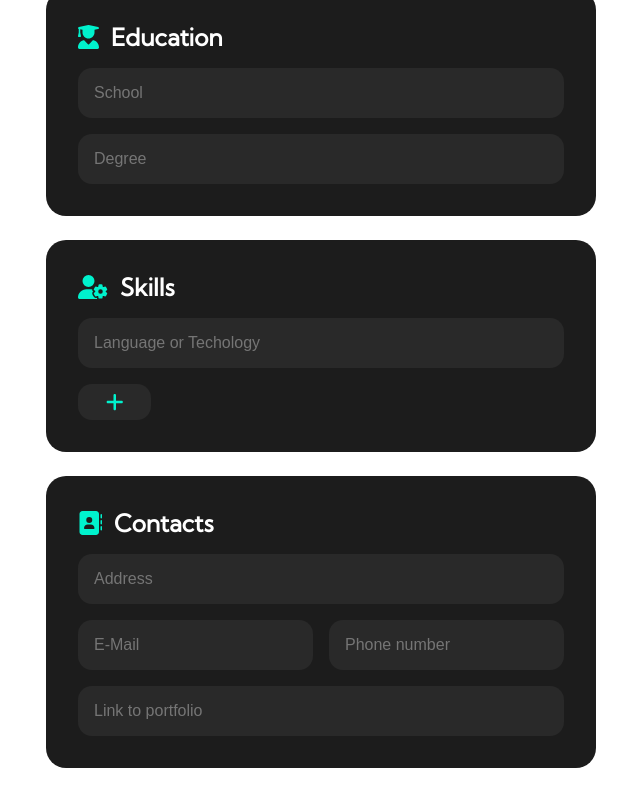
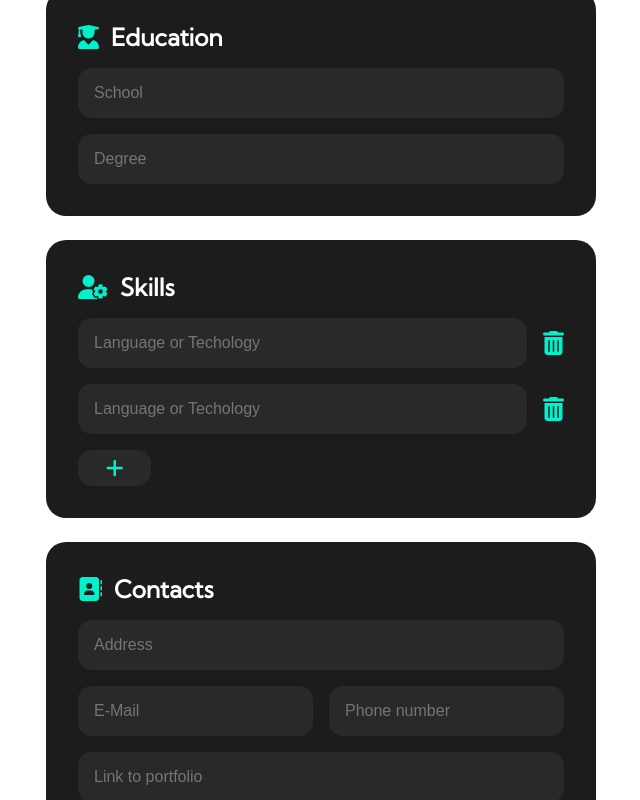
Before and after one commit to Ro-yeee/Resume-App, a React (Vite) app: page / in a window 1280 px wide. Both pictures are taken after a click on the button 433 px from the left and 1110 px from the top of the page. Shown: the part 708-1508 px from the top of the page, without its empty margins (319-959 px from the left). Built offline with nearby package versions, Linux system fonts and the light colour scheme.

Commit message:
Add skill button implemented.
pressing the add skill button now reneders new input fields for skill
(only upto a maximum of 12 elements).

```diff
--- a/package.json
+++ b/package.json
@@ -15,7 +15,8 @@
     "@fortawesome/free-solid-svg-icons": "^6.4.0",
     "@fortawesome/react-fontawesome": "^0.2.0",
     "react": "^18.2.0",
-    "react-dom": "^18.2.0"
+    "react-dom": "^18.2.0",
+    "uuid": "^9.0.0"
   },
   "devDependencies": {
     "@types/react": "^18.2.15",
--- a/src/App.css
+++ b/src/App.css
@@ -289,6 +289,8 @@ textarea:focus ,textarea:hover{
 .skillRow{
     display: flex;
     gap: 1rem;
+    justify-content: center;
+    align-items: center;
 }
 
 .skillRow > input{
@@ -303,7 +305,7 @@ textarea:focus ,textarea:hover{
     transition: 300ms ease-in-out;
 }
 
-.AddBtn{
+.Btn{
     display: flex;
     justify-content: center;
     align-items: center;
@@ -318,7 +320,7 @@ textarea:focus ,textarea:hover{
     cursor: pointer;
 }
 
-.AddBtn:hover{
+.Btn:hover{
     background: #01f351;
 }
 
@@ -326,11 +328,11 @@ textarea:focus ,textarea:hover{
     transition: 300ms ease-in-out;
 }
 
-.AddBtn:hover .AddSymbol{
+.Btn:hover .AddSymbol{
     color: black;
 }
 
-.AddBtn:active{
+.Btn:active{
     transform: scale(0.8);
 }
 
--- a/src/App.jsx
+++ b/src/App.jsx
@@ -6,6 +6,7 @@ import ExperienceForm from './components/ExperienceForm'
 import EducationForm from './components/EducationForm'
 import ContactForm from './components/ContactForm'
 import SkillsSection from './components/SkillsSection'
+import { v4 as uuidv4 } from 'uuid'
 
 function App() {
   const [data,setData] = useState({fileName: "",
@@ -51,6 +52,12 @@ function App() {
                                         name: "Link to portfolio",
                                         text: ""
                                       }
+                                    ],
+                                   skills:[
+                                      {
+                                        id : uuidv4(),
+                                        name: ""
+                                      }
                                     ]
                                   })
 
@@ -72,6 +79,15 @@ function App() {
     })
   }
 
+  const addSkill = () =>{
+    setData({...data,skills : [...data.skills ,{id: uuidv4(),name: ""}]})
+    console.log(data)
+  }
+
+  const removeSkill = () =>{
+
+  }
+
   return (
     <div className='App'>
       <div className='fields'>
@@ -83,7 +99,10 @@ function App() {
         <EducationForm
             data={data}
             handleData={handleData}/>
-        <SkillsSection/>
+        <SkillsSection
+            data={data}
+            addSkill={addSkill}
+            removeSkill={removeSkill}/>
         <ContactForm
             data={data}
             handleData={handleData}/>
--- a/src/components/SkillsSection.jsx
+++ b/src/components/SkillsSection.jsx
@@ -1,23 +1,29 @@
 import { FontAwesomeIcon } from "@fortawesome/react-fontawesome"
-import { faUserGear,faPlus } from "@fortawesome/free-solid-svg-icons"
+import { faUserGear,faPlus,faTrashCan } from "@fortawesome/free-solid-svg-icons"
 
-function SkillsSection() {
+function SkillsSection({data,addSkill,removeSkill}) {
   return (
     <div className="SkillsSection">
         <h2 className="heading">
             <FontAwesomeIcon icon={faUserGear} className="iconNotClickable" />
             Skills
         </h2>
-        <div className="skillRow">
+        {
+            data.skills.map((skill,index) =>(
+                <div className="skillRow" key={skill.id}>
                     <input
                         type="text"
                         placeholder="Language or Techology"/>
-            <>
-            </>
+                    {data.skills.length > 1 && <FontAwesomeIcon onClick={removeSkill} icon={faTrashCan} size="xl" className="icon"/> }
                 </div>
-        <button className="AddBtn">
+                ))
+        }
+        {
+            data.skills.length < 12 &&
+            <button className="Btn" onClick={addSkill}>
                 <FontAwesomeIcon icon={faPlus} size="xl" className="iconNotClickable AddSymbol"/>
             </button>
+         }
     </div>
   )
 }
```
Also changed, not shown: 1 other file (tests, documents, lock files or other folders). Lines whose indentation alone changed are shown as unchanged.
